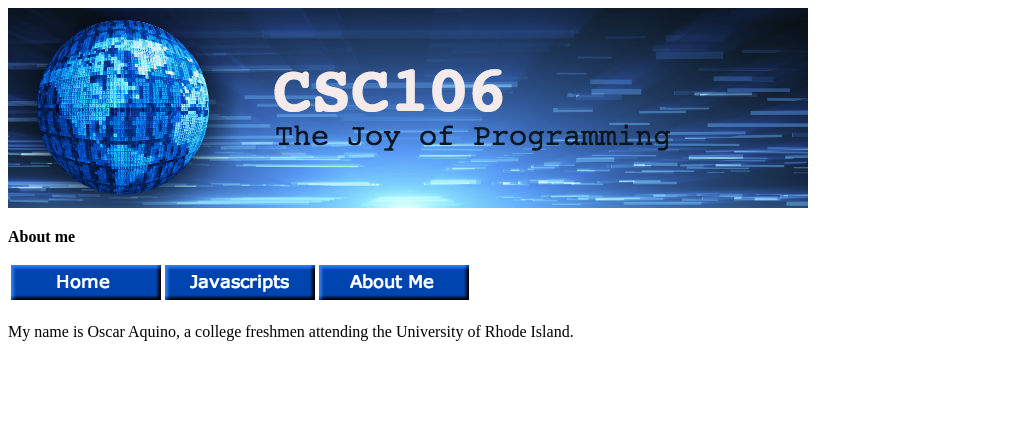
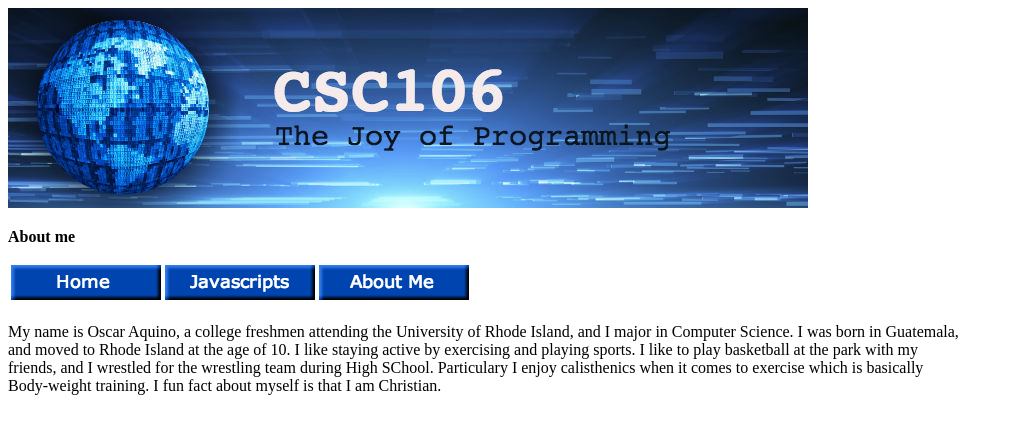
Before and after one commit to 0scar00/0scar00.github.io, a plain HTML site: page Aboutme.html in a window 1280 px wide. Shown: the whole page, without its empty margins (0-1013 px from the left). Drawn offline with Linux system fonts and the light colour scheme.

Commit message:
Update Aboutme.html

```diff
--- a/Aboutme.html
+++ b/Aboutme.html
@@ -2,7 +2,7 @@
 <html>
     <head>
         <meta charset="utf-8">
-        <title>About me Page</title>
+        <title>About Me Page</title>
     </head>
     <body>
 
@@ -20,7 +20,10 @@
         </table>
 
        <p>
-       My name is Oscar Aquino, a college freshmen attending the University of Rhode Island.
+       My name is Oscar Aquino, a college freshmen attending the University of Rhode Island, and I major in Computer Science. I was born in Guatemala, <br>
+       and moved to Rhode Island at the age of 10. I like staying active by exercising and playing sports. I like to play basketball at the park with my <br>
+       friends, and I wrestled for the wrestling team during High SChool. Particulary I enjoy calisthenics when it comes to exercise which is basically<br>
+       Body-weight training. I fun fact about myself is that I am Christian.
        </P>
 
     </body>
```
